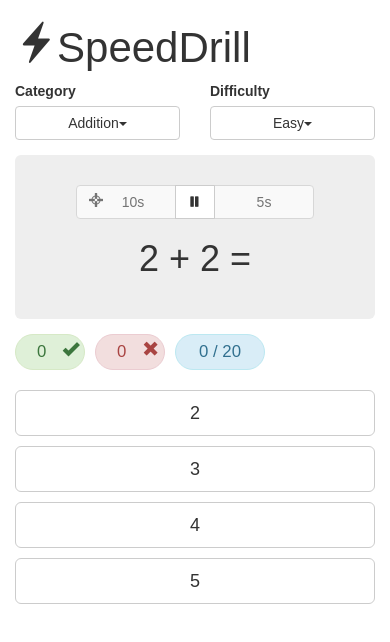
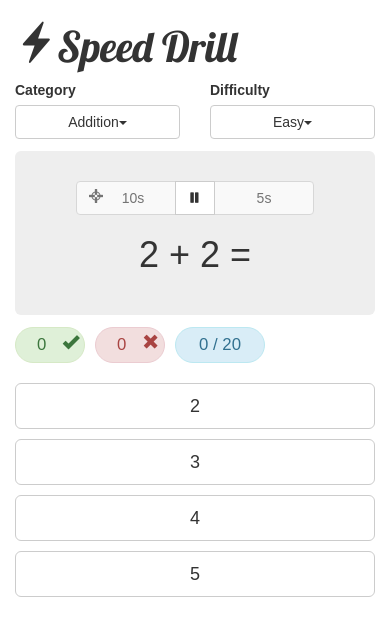
Before and after one commit to RadDog25/SpeedDrill, a React (Create React App) app: page / in a window 390 px wide. Shown: the top 642 px of the page. Built offline with nearby package versions, Linux system fonts and the light colour scheme.

Commit message:
UI final touches like font icons etc

```diff
--- a/src/components/Answer.js
+++ b/src/components/Answer.js
@@ -10,7 +10,6 @@ var $ = require('jquery'); //need jquery to handle bootrap modals, please forgiv
 class Answer extends Component {
     handleClick() {
         /* only accept answer if game state is not paused or transitioning */ //should add a tooltip for that
-        console.log("gameOver: ", this.props.isGameOver);
         if ( !this.props.paused && !this.props.transitioning /* && !this.props.isGameOver {{{ this isn't really needed as this is a static modal }}}*/ ) {
             this.props.questionAnswered(
                 this.props.index,
@@ -20,7 +19,7 @@ class Answer extends Component {
             );
             //have the transitionCompleted function call itself after a delay
             setTimeout(() => {
-                if(this.props.numQuestionsAnswered >= 20) {
+                if(this.props.numQuestionsAnswered >= 20) { //change back to 2 for testing
                     this.props.gameOver();
                     $('#myModal').modal({ show: true}); //lol jQuery in React
                 }
--- a/src/components/App.js
+++ b/src/components/App.js
@@ -20,7 +20,7 @@ class App extends Component {
 
         <h1 className="title" >
           <span className="glyphicon glyphicon-flash" aria-hidden="true"></span>
-          SpeedDrill
+          Speed Drill
           </h1>
         <div className="row">
           <div className="col-xs-6 col-md-3">
--- a/src/components/Dropdown.js
+++ b/src/components/Dropdown.js
@@ -5,8 +5,7 @@ import { connect } from 'react-redux';
 import { clickedSetting } from '../actions/settingsActions.js';
 
 class Dropdown extends Component {
-    handleClick() {
-        //trigger clicked setting action
+    handleClick() { //trigger clicked setting action
         this.props.clickedSetting(this.props.label, this.props.string);
     }
     render() {
--- a/src/components/Modal.js
+++ b/src/components/Modal.js
@@ -15,7 +15,10 @@ class Modal extends Component {
           <div className="modal-content">
             <div className="modal-header"> {/* reset quiz if the close button is clicked */}
               <button onClick={this.handleClick.bind(this)} type="button" className="close" data-dismiss="modal" aria-label="Close"><span aria-hidden="true">&times;</span></button>
-              <h2 className="modal-title" id="myModalLabel">Session Complete!</h2>
+              <h3 className="modal-title" id="myModalLabel">
+                    <span className="glyphicon glyphicon-check" aria-hidden="true"></span>
+                    <span>Session Complete!</span>
+              </h3>
             </div>
 
             <div className="modal-body">
--- a/src/css/App.css
+++ b/src/css/App.css
@@ -1,8 +1,13 @@
+@import url("https://fonts.googleapis.com/css?family=Lobster");
 body .container {
   /* srink the jumbotron question display for smaller devices like phones */
   /*modify the alert bootstrap class */
   /* myCorrect and .myIncorrect change the color of the answer buttons and question jumbotron depending on the validity of the users answer */
   /* for larger phones and all other devices, add some spacing between the buttons */ }
+  body .container .modal-header .modal-title {
+    text-align: center; }
+    body .container .modal-header .modal-title .glyphicon-check {
+      float: left; }
   body .container .modal-body td {
     font-size: 1.5em;
     padding: 10px; }
@@ -11,7 +16,8 @@ body .container {
   body .container .modal-body .badResult {
     color: #a94442; }
   body .container .title {
-    font-size: 3em; }
+    font-size: 3em;
+    font-family: 'Lobster', cursive; }
   body .container .jumbotron {
     margin-top: 30px;
     transition: background-color ease-in-out 0.25s;
@@ -23,8 +29,8 @@ body .container {
       float: left; }
   @media screen and (max-width: 480px) {
     body .container .jumbotron {
-      margin-top: 15px;
-      margin-bottom: 15px; } }
+      margin-top: 12px;
+      margin-bottom: 12px; } }
   body .container .scoreAlert {
     font-size: 1.2em;
     padding: 5px;
--- a/src/css/App.scss
+++ b/src/css/App.scss
@@ -1,5 +1,15 @@
+@import url('https://fonts.googleapis.com/css?family=Lobster');
+
 body {
     .container {
+        .modal-header {
+            .modal-title {
+                text-align: center;
+                .glyphicon-check {
+                    float: left;
+                }
+            }
+        }
         .modal-body {
             td {
                 font-size: 1.5em;
@@ -14,6 +24,7 @@ body {
         }
         .title {
             font-size: 3em;
+            font-family: 'Lobster', cursive;
         }
         .jumbotron {
             margin-top: 30px;
@@ -30,8 +41,8 @@ body {
         /* srink the jumbotron question display for smaller devices like phones */
         @media screen and (max-width: 480px) {
             .jumbotron {
-                margin-top: 15px;
-                margin-bottom: 15px;
+                margin-top: 12px;
+                margin-bottom: 12px;
             }
         }
         /*modify the alert bootstrap class */
--- a/src/helpers/questionAnswered.js
+++ b/src/helpers/questionAnswered.js
@@ -28,9 +28,9 @@ export function getNumbers(category, difficulty) {
     let symbol = {
         "Addition": "+",
         "Subtraction": "-",
-        "Multiplication": "x",
-        "Division": "/",
-        "Random": ["+", "-", "x", "/"][ Math.floor( 4 * Math.random()) ], //this line maps "Random" to a random operator
+        "Multiplication": "×",
+        "Division": "÷",
+        "Random": ["+", "-", "×", "÷"][ Math.floor( 4 * Math.random()) ], //this line maps "Random" to a random operator
     }[category];
 
     let max = {
@@ -69,10 +69,10 @@ export function getNumbers(category, difficulty) {
         //swap x and y if they would yield negative numbers
             if (x < y) { [x, y] = [y, x] };
             return getAnswers("-", x, y, x - y, max);
-        case "x":
-            return getAnswers("x", x, y, x * y, Math.max(x, y) * Math.max(x, y));
+        case "×":
+            return getAnswers("×", x, y, x * y, Math.max(x, y) * Math.max(x, y));
             //the case below handles division
         default:
-            return getAnswers("/", x * y, x, y, max);
+            return getAnswers("÷", x * y, x, y, max);
     }
 }
```
Also changed, not shown: src/setupBootstrap.js (line endings or trailing spaces), 2 other files (tests, documents, lock files or other folders).
